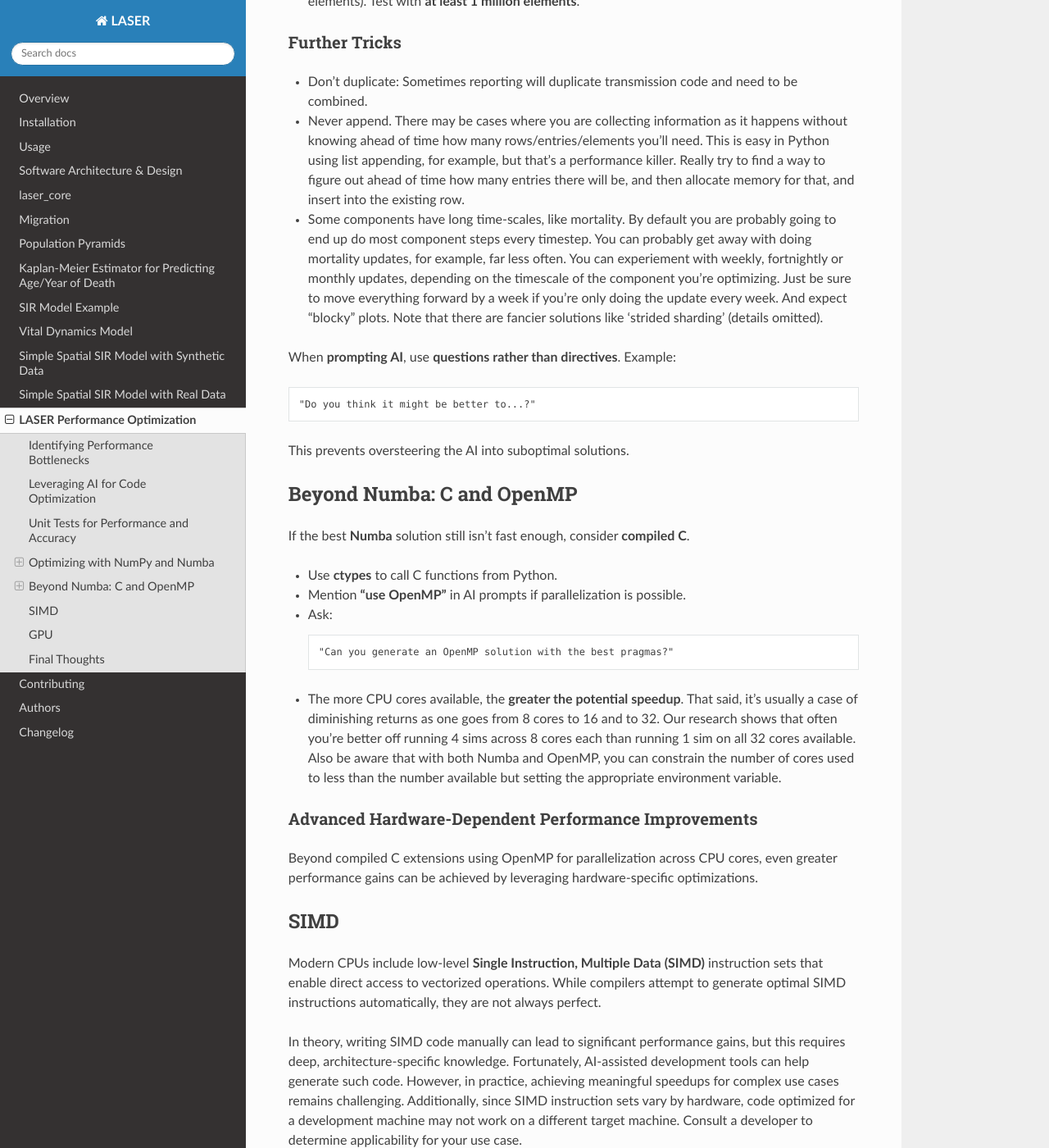
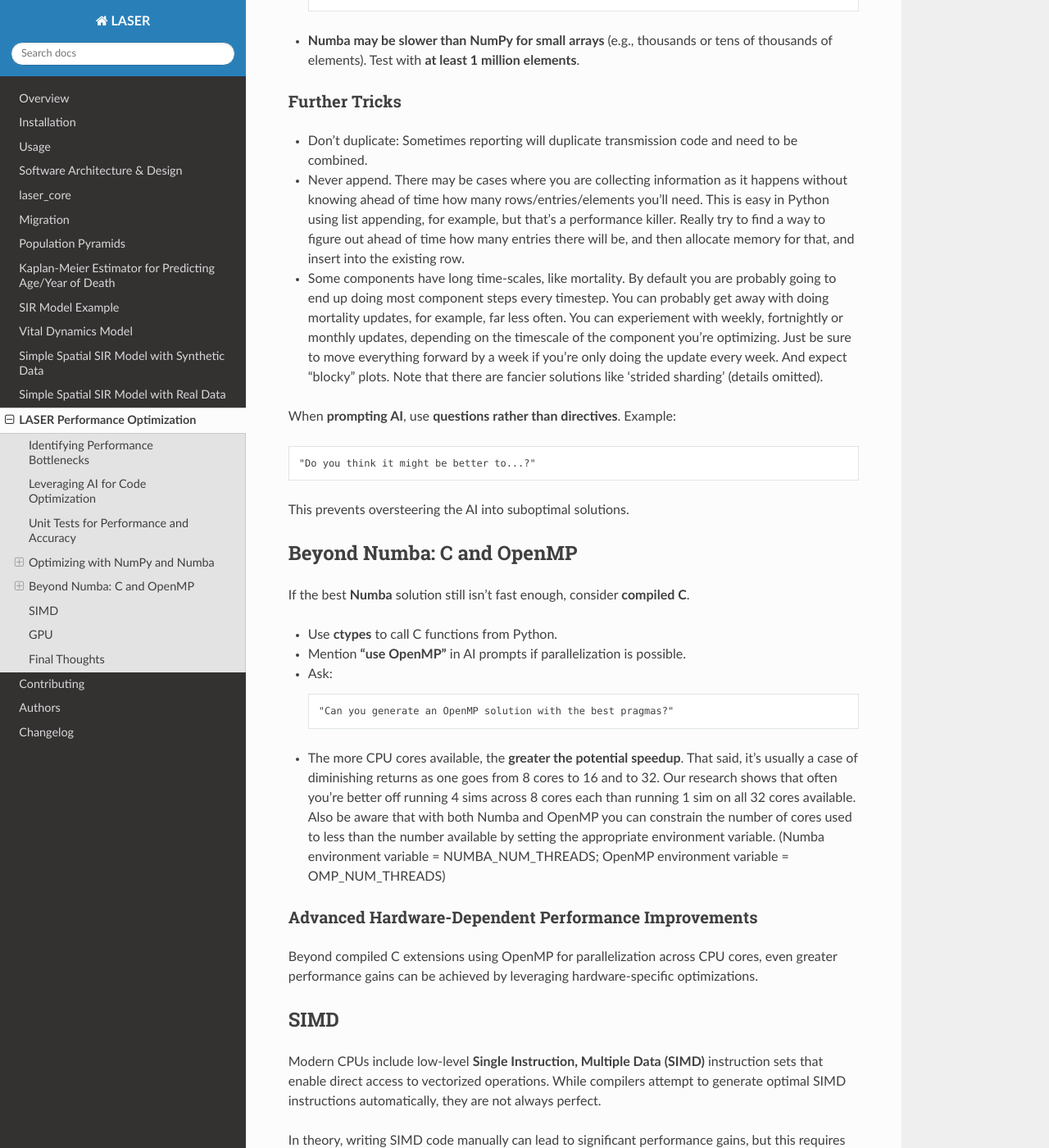
Before and after one commit to InstituteforDiseaseModeling/laser, a Sphinx documentation site: the page built from docs/performance.rst, in a window 1280 px wide and 1400 px high, scrolled down 1947 px. Shown: the whole window at 82% size. Built offline with Sphinx 7.4.7 and the Read the Docs theme 3.1.0, drawn with Linux system fonts in a browser that asks for light colours; some of the changed text lies outside the part shown.

Commit message:
Edits per review

```diff
--- a/docs/performance.rst
+++ b/docs/performance.rst
@@ -35,7 +35,7 @@ Once you've identified the **slowest component**, the easiest way to improve per
 
 .. code-block:: text
 
-   "This code is way too slow. How can we speed it up? The arrays are all about 1e6 or 1e7 in size."
+   "This code is much too slow. (My arrays are all about 1e6 or 1e7 in size.)"
 
 If your code consists mainly of **for-loops** without much **NumPy**, you can add:
 
@@ -82,7 +83,7 @@ Further Tricks
 
 - Don't duplicate: Sometimes reporting will duplicate transmission code and need to be combined.
 - Never append. There may be cases where you are collecting information as it happens without knowing ahead of time how many rows/entries/elements you'll need. This is easy in Python using list appending, for example, but that's a performance killer. Really try to find a way to figure out ahead of time how many entries there will be, and then allocate memory for that, and insert into the existing row.
-- Some components have long time-scales, like mortality. By default you are probably going to end up do most component steps every timestep. You can probably get away with doing mortality updates, for example, far less often. You can experiement with weekly, fortnightly or monthly updates, depending on the timescale of the component you're optimizing. Just be sure to move everything forward by a week if you're only doing the update every week. And expect "blocky" plots. Note that there are fancier solutions like 'strided sharding' (details omitted).
+- Some components have long time-scales, like mortality. By default you are probably going to end up doing most component steps every timestep. You can probably get away with doing mortality updates, for example, far less often. You can experiement with weekly, fortnightly or monthly updates, depending on the timescale of the component you're optimizing. Just be sure to move everything forward by a week if you're only doing the update every week. And expect "blocky" plots. Note that there are fancier solutions like 'strided sharding' (details omitted).
 
 When **prompting AI**, use **questions rather than directives**. Example:
 
@@ -105,7 +106,7 @@ If the best **Numba** solution still isn't fast enough, consider **compiled C**.
 
      "Can you generate an OpenMP solution with the best pragmas?"
 
-- The more CPU cores available, the **greater the potential speedup**. That said, it's usually a case of diminishing returns as one goes from 8 cores to 16 and to 32. Our research shows that often you're better off running 4 sims across 8 cores each than running 1 sim on all 32 cores available. Also be aware that with both Numba and OpenMP, you can constrain the number of cores used to less than the number available but setting the appropriate environment variable.
+- The more CPU cores available, the **greater the potential speedup**. That said, it's usually a case of diminishing returns as one goes from 8 cores to 16 and to 32. Our research shows that often you're better off running 4 sims across 8 cores each than running 1 sim on all 32 cores available. Also be aware that with both Numba and OpenMP you can constrain the number of cores used to less than the number available by setting the appropriate environment variable. (Numba environment variable = NUMBA_NUM_THREADS; OpenMP environment variable = OMP_NUM_THREADS)
 
 Advanced Hardware-Dependent Performance Improvements
 ^^^^^^^^^^^^^^^^^^^^^^^^^^^^^^^^^^^^^^^^^^^^^^^^^^^^
```
Also changed, not shown: other parts of docs/performance.rst (+4 -3 lines).
